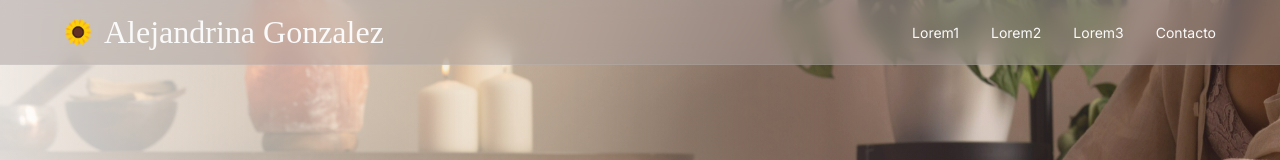
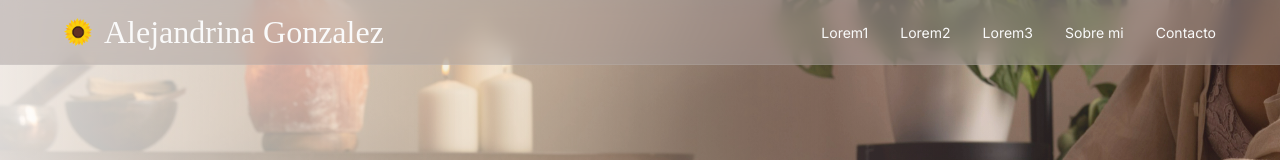
Before and after one commit to irdev256/reikilanding, a React (Vite) app: page / in a window 1280 px wide. Shown: the top 160 px of the page. Built offline with nearby package versions, Linux system fonts and the light colour scheme; a web font is replaced by a local one.

Commit message:
Update Navbar.tsx

```diff
--- a/src/components/layout/Navbar.tsx
+++ b/src/components/layout/Navbar.tsx
@@ -9,6 +9,7 @@ const navItems = [
   { label: 'Lorem1', href: '/lorem1' },
   { label: 'Lorem2', href: '/lorem2' },
   { label: 'Lorem3', href: '/lorem3' },
+  { label: 'Sobre mi', href: '/sobre-mi' },
   { label: 'Contacto', href: '/contacto' },
 ];
 
```
